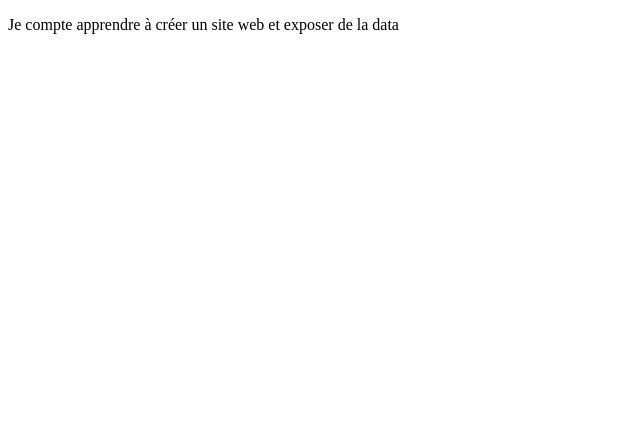
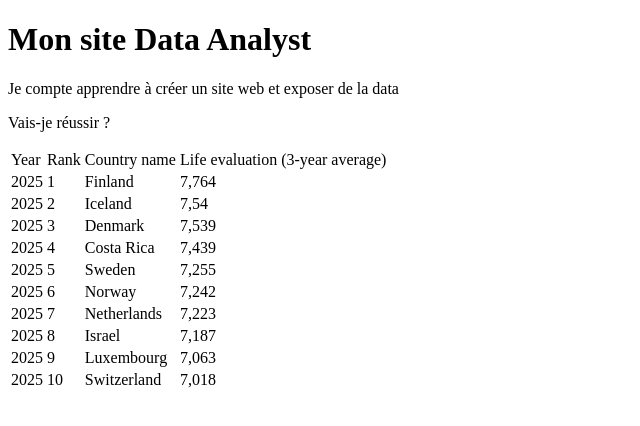
Before and after one commit to Chupl1/on_est_la_pour_apprendre, a plain HTML site: page index.html in a window 1280 px wide. Shown: the whole page, without its empty margins (0-640 px from the left). Drawn offline with nearby package versions, Linux system fonts and the light colour scheme.

Commit message:
Update index.html

```diff
--- a/index.html
+++ b/index.html
@@ -2,9 +2,91 @@
 <html lang="fr">
 <head>
     <meta charset="UTF-8">
+    <meta name="viewport" content="width=device-width, initial-scale=1.0"> <!-- Pour adapter le visieul sur un téléphone -->
+    <link rel="stylesheet" href="style.css">
     <title>Mon site</title>
 </head>
 <body>
+
+    <header>
+        <h1>Mon site Data Analyst</h1>
+    </header>
+
     <p>Je compte apprendre à créer un site web et exposer de la data</p>
+    <p>Vais-je réussir ?</p>
+
+    <table>
+        <tr>
+            <td>Year</td>
+            <td>Rank</td>
+            <td>Country name</td>
+            <td>Life evaluation (3-year average)</td>
+        </tr>
+        <tr>
+            <td>2025</td>
+            <td>1</td>
+            <td>Finland</td>
+            <td>7,764</td>
+        </tr>
+        <tr>
+            <td>2025</td>
+            <td>2</td>
+            <td>Iceland</td>
+            <td>7,54</td>
+        </tr>
+        <tr>
+            <td>2025</td>
+            <td>3</td>
+            <td>Denmark</td>
+            <td>7,539</td>
+        </tr>
+        <tr>
+            <td>2025</td>
+            <td>4</td>
+            <td>Costa Rica</td>
+            <td>7,439</td>
+        </tr>
+        <tr>
+            <td>2025</td>
+            <td>5</td>
+            <td>Sweden</td>
+            <td>7,255</td>
+        </tr>
+        <tr>
+            <td>2025</td>
+            <td>6</td>
+            <td>Norway</td>
+            <td>7,242</td>
+        </tr>
+        <tr>
+            <td>2025</td>
+            <td>7</td>
+            <td>Netherlands</td>
+            <td>7,223</td>
+        </tr>
+        <tr>
+            <td>2025</td>
+            <td>8</td>
+            <td>Israel</td>
+            <td>7,187</td>
+        </tr>
+        <tr>
+            <td>2025</td>
+            <td>9</td>
+            <td>Luxembourg</td>
+            <td>7,063</td>
+        </tr>
+        <tr>
+            <td>2025</td>
+            <td>10</td>
+            <td>Switzerland</td>
+            <td>7,018</td>
+        </tr>
+    </table>
+
+    <script src="https://cdnjs.cloudflare.com/ajax/libs/PapaParse/5.3.2/papaparse.min.js"></script>
+    <script src="script.js"></script>
 </body>
+
+<!-- commentaire -->
 </html>
```
